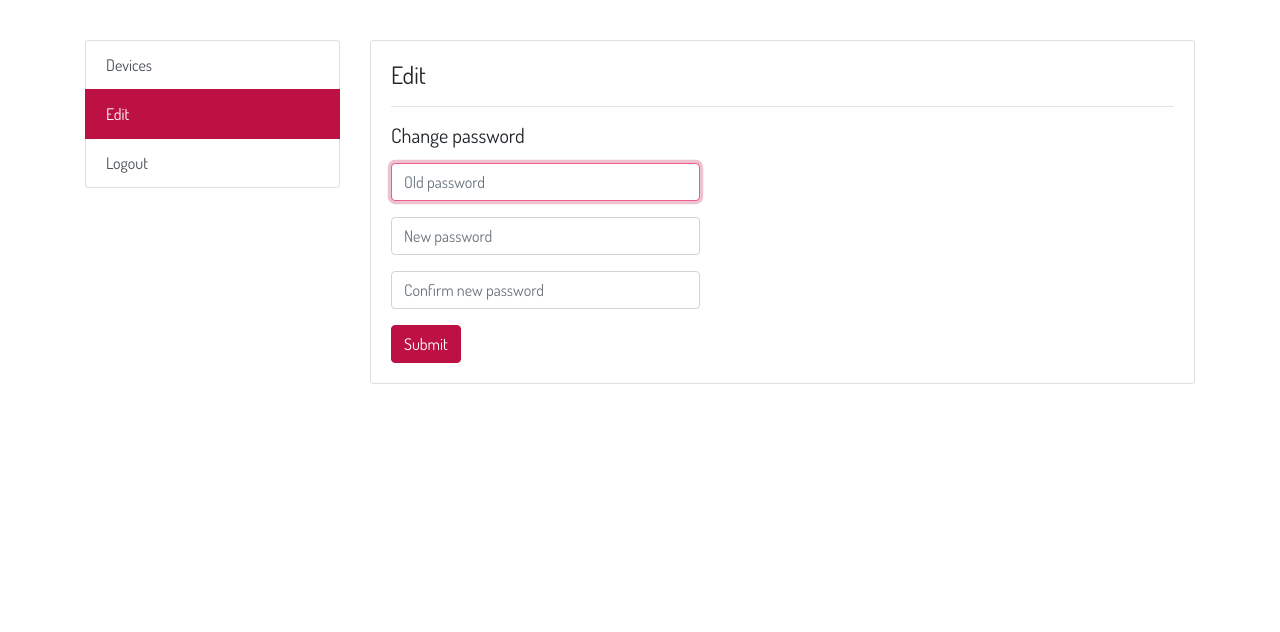
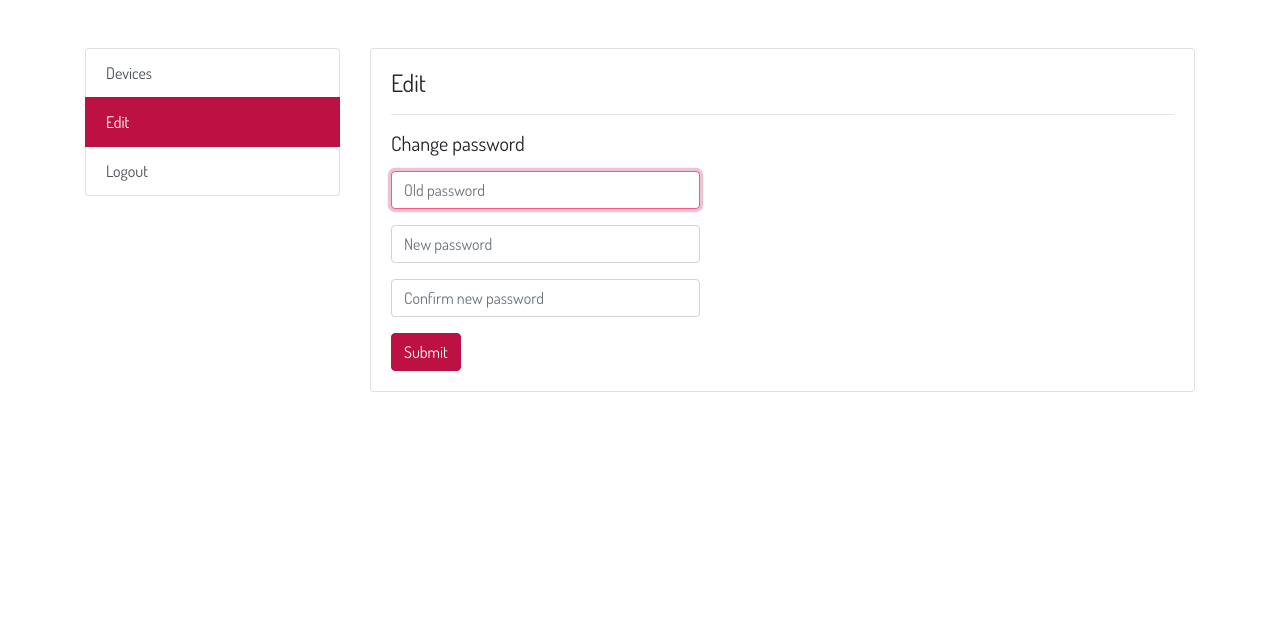
Before and after one commit to PiSmartTV/Website, a Django app: page /account/edit/ in a window 1280 px wide. Shown: the part 56-688 px from the top of the page. Run offline with Django 3.2, Linux system fonts and the light colour scheme; the visitor is signed in with stand-in values (Sample User, id 1); style sheets or scripts are compiled from the project's sources; some libraries are stand-ins or nearby versions.

Commit message:
Try at localization, still doesnt work :(

```diff
--- a/pitv/main/templates/account.html
+++ b/pitv/main/templates/account.html
@@ -3,7 +3,7 @@
 {% load static %}
 {% load i18n %}
 {% block content %}
-<div class="container account-container">
+<div class="container mx-auto mt-5">
 	<div class="row">
 		<div class="col-md-3 ">
 		    <div class="list-group ">
--- a/pitv/main/templates/base.html
+++ b/pitv/main/templates/base.html
@@ -75,10 +75,25 @@
 	<!-- Copyright -->
 	<!-- TODO: Write more footer-->
 	<div class="mt-3"></div>
-	<div class="footer-copyright mt-auto text-center py-3 bg-secondary text-light">© 2020 Copyright:
+	<div class="footer-copyright mt-auto text-center py-3 bg-secondary text-light">
+		{% trans '© 2020 Copyright:' %}
 		<a href="{% url 'pitv-home' %}">{{ request.get_host }}</a>
+		<!-- <form method="POST" action="{% url 'set_language' %}">
+			{% get_current_language as LANGUAGE_CODE %}
+
+			{% csrf_token %}
+			{{ LANGUAGE_CODE }}
+
+			<select class="form-control" onchange="this.form.submit()">
+				{% get_language_info_list for LANGUAGES as languages %}
+				{% for lang in languages %}
+				<option value="{{ lang.code}}" {% if language.code == LANGUAGE_CODE %}selected{% endif %}>
+					{{ lang.name_translated }}
+				</option>
+				{% endfor %}
+			</select>
+		</form> -->
 	</div>
-
 
 
 	<!-- JavaScript required for bootstrap -->
--- a/pitv/pitv/urls.py
+++ b/pitv/pitv/urls.py
@@ -15,8 +15,10 @@ Including another URLconf
 """
 from django.contrib import admin
 from django.urls import path, include
+from django.conf.urls.i18n import urlpatterns
 
 urlpatterns = [
     path('admin/', admin.site.urls),
+    path('i18n/', include('django.conf.urls.i18n'), name='pitv-i18n'),
     path('', include('main.urls'))
 ]
--- a/pitv/style/style.scss
+++ b/pitv/style/style.scss
@@ -45,8 +45,3 @@ html{
   outline: none !important;
   border: none !important;
 }
-
-.account-container {
-  margin: 0 auto;
-  margin-top: 5vh;
-}
```
Also changed, not shown: pitv/pitv/settings.py (+6 -1 lines).
